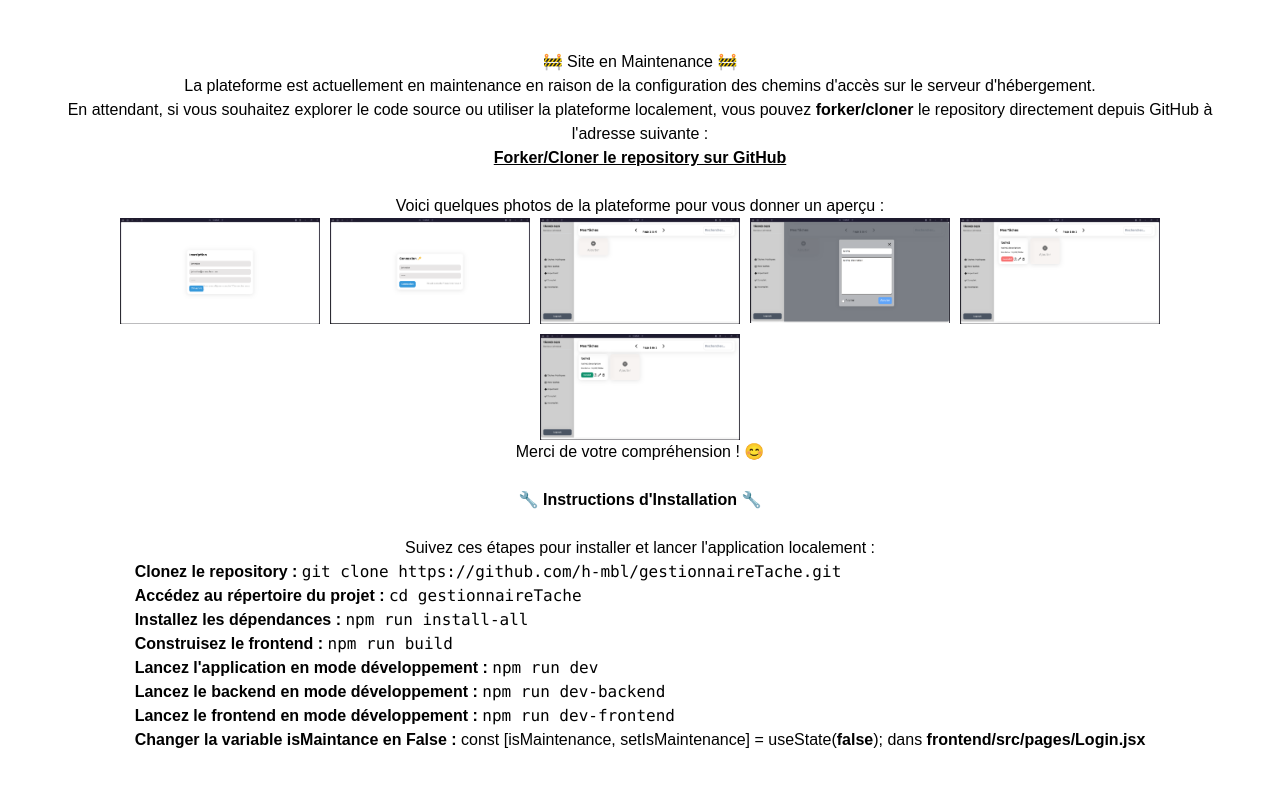
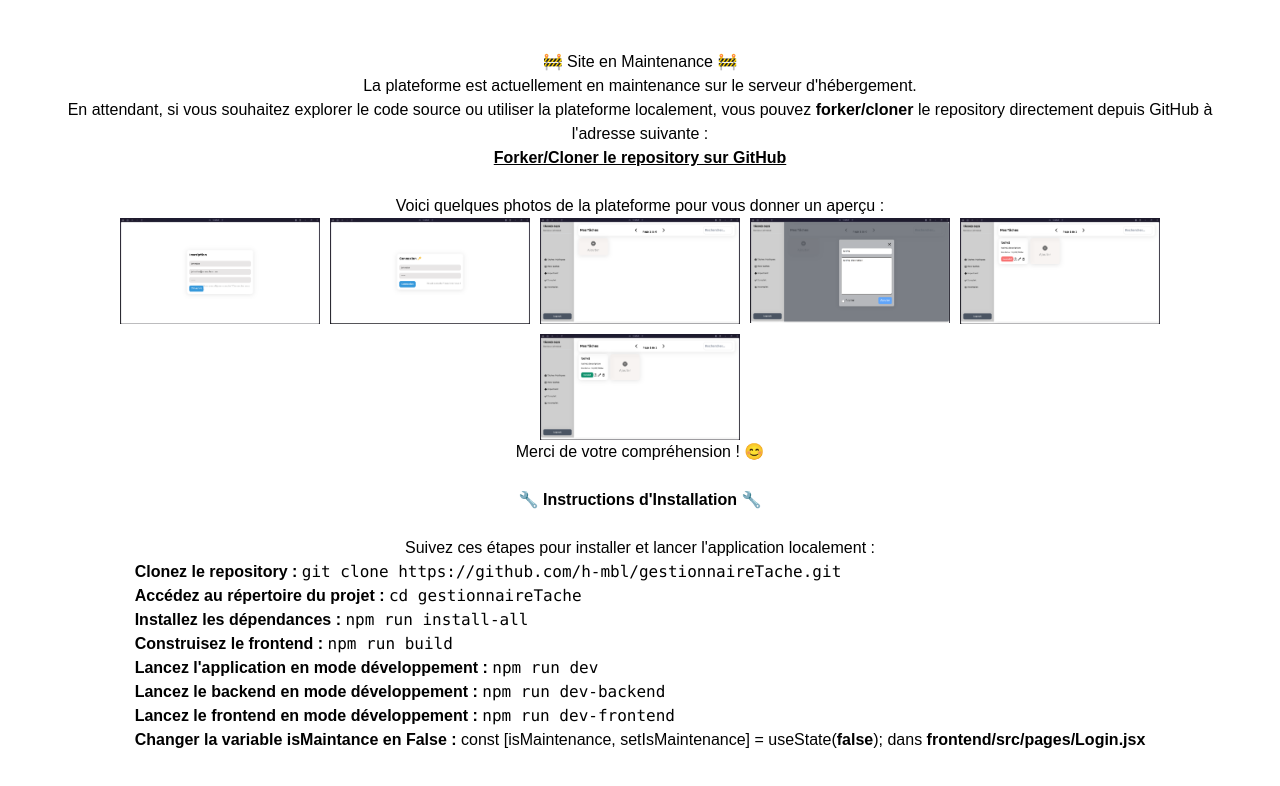
Before and after one commit to h-mbl/gestionnaireTache, a React (Create React App) app in the folder frontend/: page /login in a window 1280 px wide. Shown: the top 786 px of the page. Built offline with nearby package versions, Linux system fonts and the light colour scheme; a web font is replaced by a local one.

Commit message:
Update Login.jsx

```diff
--- a/frontend/src/pages/Login.jsx
+++ b/frontend/src/pages/Login.jsx
@@ -54,7 +54,7 @@ const Login = () => {
                 <div style={{ textAlign: 'center', padding: '50px' }}>
                     <h1>🚧 Site en Maintenance 🚧</h1>
                     <p>
-                        La plateforme est actuellement en maintenance en raison de la configuration des chemins d'accès sur le serveur d'hébergement.
+                        La plateforme est actuellement en maintenance sur le serveur d'hébergement.
                     </p>
                     <p>
                         En attendant, si vous souhaitez explorer le code source ou utiliser la plateforme localement, vous pouvez <strong>forker/cloner</strong> le repository directement depuis GitHub à l'adresse suivante :
```
